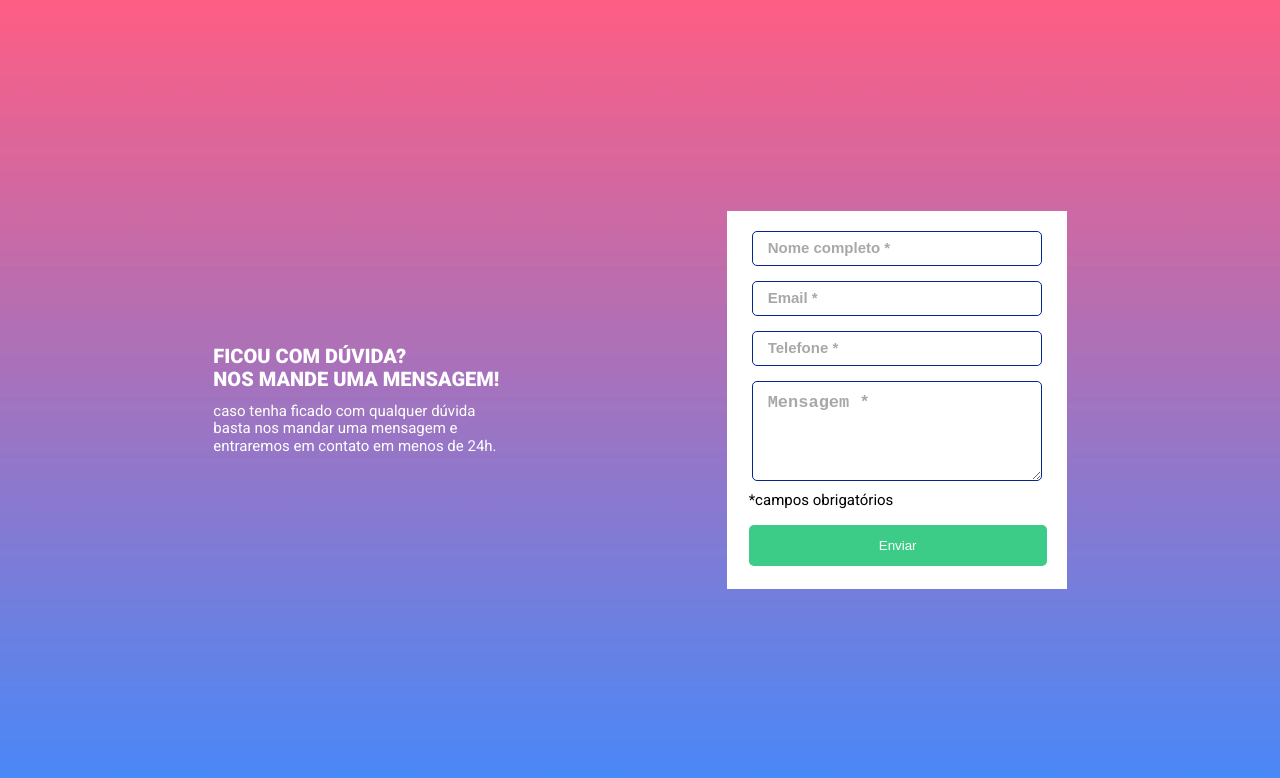
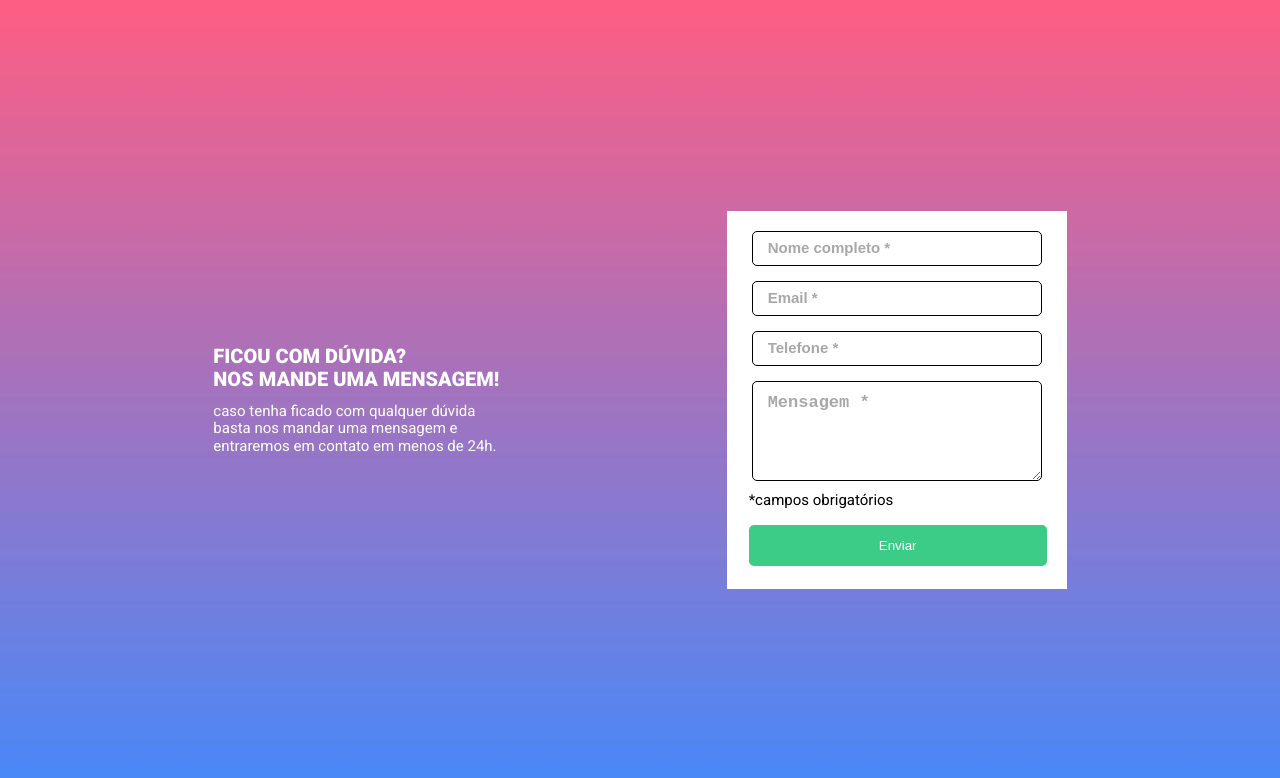
Before and after one commit to Leen-lm/project-html-css-js-intermediario, a plain HTML site: page index.html in a window 1280 px wide. Drawn offline with Linux system fonts and the light colour scheme.

Commit message:
Alterando cor da borda dos inputs

```diff
--- a/src/css/style.css
+++ b/src/css/style.css
@@ -44,7 +44,7 @@ main {
 
 .campos-de-dados .campos .input-text{
     border-radius: 5px;
-    border: 1px solid #05258f;
+    border: 1px solid #000;
     width: 290px;
     height: 35px;
     margin-bottom: 15px;
```
